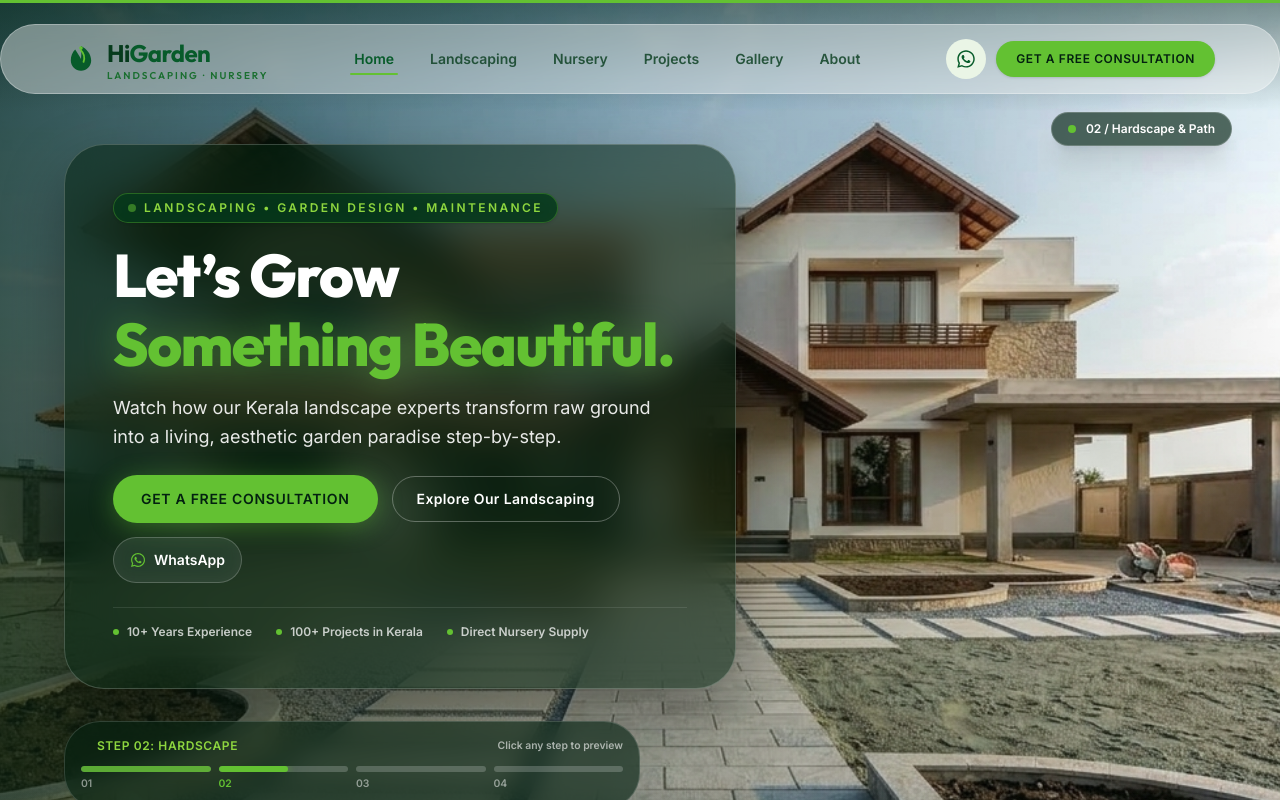
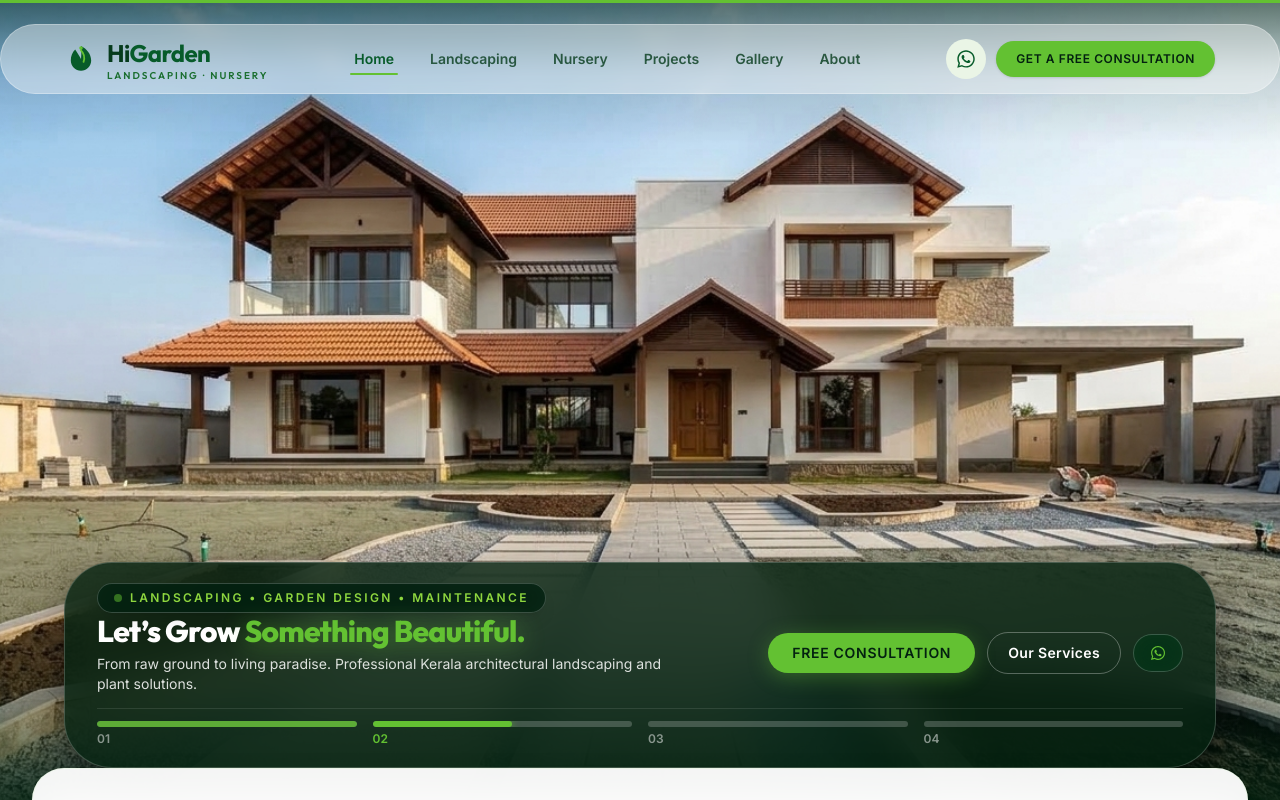
Before and after one commit to Femikf/higarden, a Next.js app: page / in a window 1280 px wide. Shown: the top 800 px of the page. Built offline with nearby package versions, Linux system fonts and the light colour scheme.

Commit message:
feat: make villa hero image 100% visible with compact bottom floating dock for writings

```diff
--- a/components/home/Hero.tsx
+++ b/components/home/Hero.tsx
@@ -3,7 +3,6 @@
 import { useEffect, useState } from "react";
 import Image from "next/image";
 import { motion, AnimatePresence } from "framer-motion";
-import { ChevronDown } from "lucide-react";
 import { FaWhatsapp } from "react-icons/fa6";
 import { MagneticButton } from "@/components/shared/MagneticButton";
 import { usePrefersReducedMotion } from "@/hooks/usePrefersReducedMotion";
@@ -65,10 +64,10 @@ export function Hero() {
 
   return (
     <section
-      className="relative min-h-[100svh] flex items-center overflow-hidden bg-forest-950 py-20 lg:py-24"
+      className="relative min-h-[100svh] flex flex-col justify-between overflow-hidden bg-forest-950"
       aria-label="HiGarden Landscaping Studio"
     >
-      {/* Full-Bleed Grand Panoramic Background Image */}
+      {/* 100% Unobstructed Full-Bleed Panoramic Background Image */}
       <div className="absolute inset-0 scale-105 pointer-events-none">
         <AnimatePresence mode="sync">
           <motion.div
@@ -76,7 +75,7 @@ export function Hero() {
             initial={{ opacity: 0, scale: 1.01 }}
             animate={{
               opacity: 1,
-              scale: prefersReducedMotion ? 1 : 1.04,
+              scale: prefersReducedMotion ? 1 : 1.03,
               transition: {
                 opacity: { duration: 1.1, ease: "easeInOut" },
                 scale: { duration: STAGE_DURATION / 1000 + 0.5, ease: "easeOut" },
@@ -100,132 +99,94 @@ export function Hero() {
         </AnimatePresence>
       </div>
 
-      {/* Gentle Vignettes (Clean & Soft - Keeping 80% of the image in full bright natural sunlight) */}
-      <div className="absolute inset-0 bg-gradient-to-r from-forest-950/70 via-forest-950/25 to-transparent pointer-events-none" />
-      <div className="absolute inset-x-0 bottom-0 h-36 bg-gradient-to-t from-forest-950/85 via-forest-950/30 to-transparent pointer-events-none" />
-      <div className="absolute inset-x-0 top-0 h-28 bg-gradient-to-b from-forest-950/45 to-transparent pointer-events-none" />
+      {/* Gentle Edge Vignettes Only (Middle 80% is 100% crystal clear natural sunlight) */}
+      <div className="absolute inset-x-0 top-0 h-36 bg-gradient-to-b from-forest-950/60 via-forest-950/15 to-transparent pointer-events-none" />
+      <div className="absolute inset-x-0 bottom-0 h-48 bg-gradient-to-t from-forest-950/85 via-forest-950/30 to-transparent pointer-events-none" />
 
-      {/* Floating Status Pill on Top-Right */}
-      <div className="absolute top-28 right-6 lg:right-12 z-20 hidden md:flex items-center gap-2.5 rounded-full border border-white/20 bg-forest-950/65 px-4 py-2 text-xs font-semibold text-white shadow-xl backdrop-blur-md">
-        <span className="size-2 rounded-full bg-higarden-bright animate-ping" />
-        <span>{activeStage.badge}</span>
+      {/* Top Header Row (Non-intrusive) */}
+      <div className="container-hg relative z-20 pt-24 sm:pt-28 flex items-center justify-between gap-4">
+        {/* Eyebrow Badge */}
+        {/* <motion.div
+          initial={{ opacity: 0, y: -12 }}
+          animate={{ opacity: 1, y: 0 }}
+          transition={{ duration: 0.6, delay: 0.15 }}
+          className="inline-flex items-center gap-2 rounded-full border border-white/20 bg-forest-950/75 px-4 py-1.5 text-[0.7rem] sm:text-xs font-bold uppercase tracking-[0.2em] text-higarden-lime shadow-lg backdrop-blur-md"
+        >
+          <span className="size-2 rounded-full bg-higarden-bright animate-pulse" />
+          <span>LANDSCAPING &bull; GARDEN DESIGN &bull; MAINTENANCE</span>
+        </motion.div> */}
+
+        {/* Current Live Stage Pill */}
+
       </div>
 
-      <div className="container-hg relative z-20 flex flex-col justify-between min-h-[calc(100svh-9rem)] pt-12 pb-6">
-        {/* Luxury Glassmorphic Content Card on the Left */}
-        <div className="max-w-2xl rounded-3xl sm:rounded-[2.5rem] border border-white/20 bg-forest-950/55 p-6 sm:p-10 lg:p-12 shadow-[0_25px_60px_rgba(0,0,0,0.35)] backdrop-blur-xl">
-          {/* Eyebrow Badge */}
+      {/* Middle Spacer: Keeps the entire villa house, lawn, and garden completely unobstructed */}
+      <div className="flex-1 pointer-events-none" />
+
+      {/* Compact Bottom Floating Dock: Purely Visible Writings & CTAs */}
+      <div className="container-hg relative z-20 pb-6 sm:pb-8">
         <motion.div
-            initial={{ opacity: 0, y: 16 }}
+          initial={{ opacity: 0, y: 24 }}
+          animate={{ opacity: 1, y: 0 }}
+          transition={{ duration: 0.7, delay: 0.25 }}
+          className="w-full rounded-2xl sm:rounded-3xl border border-white/20 bg-forest-950/80 px-5 py-4 sm:px-8 sm:py-5 shadow-[0_20px_50px_rgba(0,0,0,0.55)] backdrop-blur-xl"
+        >
+          <motion.div
+          initial={{ opacity: 0, y: -12 }}
           animate={{ opacity: 1, y: 0 }}
           transition={{ duration: 0.6, delay: 0.15 }}
-            className="inline-flex items-center gap-2 rounded-full border border-higarden-bright/35 bg-forest-900/80 px-3.5 py-1.5 text-[0.7rem] sm:text-xs font-bold uppercase tracking-[0.2em] text-higarden-lime shadow-sm backdrop-blur-md"
+          className="inline-flex items-center gap-2 rounded-full border border-white/20 bg-forest-950/75 px-4 py-1.5 text-[0.7rem] sm:text-xs font-bold uppercase tracking-[0.2em] text-higarden-lime shadow-lg backdrop-blur-md"
         >
           <span className="size-2 rounded-full bg-higarden-bright animate-pulse" />
           <span>LANDSCAPING &bull; GARDEN DESIGN &bull; MAINTENANCE</span>
         </motion.div>
+          <div className="flex flex-col lg:flex-row lg:items-center lg:justify-between gap-4">
+            {/* Headline & Tagline Lockup */}
+            <div className="flex flex-col gap-1 max-w-xl">
+              <h1 className="font-heading text-xl sm:text-2xl lg:text-3xl font-extrabold tracking-tight text-white leading-tight">
+                <span>Let&rsquo;s Grow </span>
+                <span className="text-higarden-bright drop-shadow-[0_2px_12px_rgba(99,193,50,0.45)]">
+                  Something Beautiful.
+                </span>
+              </h1>
+              <p className="text-xs sm:text-sm text-white/85 font-normal">
+                From raw ground to living paradise. Professional Kerala architectural landscaping and plant solutions.
+              </p>
+            </div>
 
-          {/* Main Headline */}
-          <h1 className="mt-5 font-heading text-3xl sm:text-5xl lg:text-6xl font-extrabold leading-[1.08] tracking-tight text-white text-balance">
-            <motion.span
-              initial={{ opacity: 0, y: 20 }}
-              animate={{ opacity: 1, y: 0 }}
-              transition={{ duration: 0.8, delay: 0.25, ease: [0.16, 1, 0.3, 1] }}
-              className="block"
-            >
-              Let&rsquo;s Grow
-            </motion.span>
-            <motion.span
-              initial={{ opacity: 0, y: 20 }}
-              animate={{ opacity: 1, y: 0 }}
-              transition={{ duration: 0.8, delay: 0.45, ease: [0.16, 1, 0.3, 1] }}
-              className="mt-1 block text-higarden-bright drop-shadow-[0_2px_16px_rgba(99,193,50,0.35)]"
-            >
-              Something Beautiful.
-            </motion.span>
-          </h1>
-
-          {/* Subtitle / Description */}
-          <motion.p
-            initial={{ opacity: 0, y: 16 }}
-            animate={{ opacity: 1, y: 0 }}
-            transition={{ duration: 0.7, delay: 0.6 }}
-            className="mt-4 text-sm sm:text-base lg:text-lg leading-relaxed text-white/90 font-normal max-w-xl"
-          >
-            Watch how our Kerala landscape experts transform raw ground into a living, aesthetic garden paradise step-by-step.
-          </motion.p>
-
-          {/* CTAs */}
-          <motion.div
-            initial={{ opacity: 0, y: 16 }}
-            animate={{ opacity: 1, y: 0 }}
-            transition={{ duration: 0.7, delay: 0.75 }}
-            className="mt-6 flex flex-wrap items-center gap-3.5"
-          >
+            {/* CTAs & WhatsApp */}
+            <div className="flex flex-wrap items-center gap-3">
               <MagneticButton
                 href="/contact"
                 variant="bright"
-              className="px-7 py-3.5 text-xs sm:text-sm uppercase tracking-wider font-extrabold shadow-[0_4px_24px_rgba(99,193,50,0.4)]"
+                className="px-6 py-2.5 text-xs sm:text-sm uppercase tracking-wider font-extrabold shadow-[0_4px_20px_rgba(99,193,50,0.35)]"
               >
-              Get a Free Consultation
+                Free Consultation
               </MagneticButton>
 
               <MagneticButton
                 href="/services"
                 variant="ghost"
-              className="px-6 py-3 text-xs sm:text-sm font-semibold border border-white/30 text-white hover:bg-white/10"
+                className="px-5 py-2.5 text-xs sm:text-sm font-semibold border border-white/30 text-white hover:bg-white/10"
               >
-              Explore Our Landscaping
+                Our Services
               </MagneticButton>
 
               <a
                 href={site.whatsappHref}
                 target="_blank"
                 rel="noopener noreferrer"
-              className="flex items-center gap-2 rounded-full border border-white/20 bg-white/10 px-4 py-3 text-xs sm:text-sm font-semibold text-white backdrop-blur-md transition-all duration-200 hover:border-higarden-bright hover:bg-higarden-bright hover:text-forest-950"
-              aria-label="Chat with HiGarden on WhatsApp"
+                className="flex items-center gap-2 rounded-full border border-white/20 bg-forest-900/60 px-4 py-2.5 text-xs sm:text-sm font-semibold text-white backdrop-blur-md transition-all duration-200 hover:border-higarden-bright hover:bg-higarden-bright hover:text-forest-950"
+                aria-label="Chat on WhatsApp"
               >
                 <FaWhatsapp className="size-4 text-higarden-bright group-hover:text-forest-950" />
-              <span className="hidden sm:inline">WhatsApp</span>
+                <span className="hidden xs:inline">WhatsApp</span>
               </a>
-          </motion.div>
-
-          {/* Quick Trust Highlights */}
-          <motion.div
-            initial={{ opacity: 0 }}
-            animate={{ opacity: 1 }}
-            transition={{ duration: 0.8, delay: 0.9 }}
-            className="mt-6 flex flex-wrap items-center gap-4 sm:gap-6 border-t border-white/10 pt-4 text-[0.7rem] sm:text-xs font-semibold text-white/75"
-          >
-            <div className="flex items-center gap-2">
-              <span className="size-1.5 rounded-full bg-higarden-bright" />
-              <span>10+ Years Experience</span>
             </div>
-            <div className="flex items-center gap-2">
-              <span className="size-1.5 rounded-full bg-higarden-bright" />
-              <span>100+ Projects in Kerala</span>
-            </div>
-            <div className="flex items-center gap-2">
-              <span className="size-1.5 rounded-full bg-higarden-bright" />
-              <span>Direct Nursery Supply</span>
-            </div>
-          </motion.div>
           </div>
 
-        {/* Minimalist 4-Stage Scrubber at the Bottom */}
-        <div className="mt-8 flex w-full max-w-xl flex-col gap-2 rounded-2xl border border-white/15 bg-forest-950/60 p-3 sm:p-4 backdrop-blur-md">
-          <div className="flex items-center justify-between text-xs font-bold text-white/90">
-            <div className="flex items-center gap-2">
-              <span className="size-2 rounded-full bg-higarden-bright animate-ping" />
-              <span className="text-higarden-lime uppercase tracking-wider text-[0.65rem] sm:text-xs">
-                Step {activeStage.step}: {activeStage.phase}
-              </span>
-            </div>
-            <span className="text-[0.65rem] text-white/60">Click any step to preview</span>
-          </div>
-
-          {/* 4 Segmented Progress Bars */}
-          <div className="grid grid-cols-4 gap-2 pt-1">
+          {/* Minimal 4-Stage Progress Scrubber */}
+          <div className="mt-3.5 pt-3 border-t border-white/10 grid grid-cols-4 gap-2 sm:gap-4">
             {STAGES.map((stage, idx) => {
               const isActive = idx === currentStep;
               const isPast = idx < currentStep;
@@ -241,7 +202,7 @@ export function Hero() {
                   <div className="relative h-1.5 w-full overflow-hidden rounded-full bg-white/20">
                     {isActive ? (
                       <motion.div
-                        key={`bar-${currentStep}`}
+                        key={`progress-${currentStep}`}
                         initial={{ width: "0%" }}
                         animate={{ width: "100%" }}
                         transition={{ duration: STAGE_DURATION / 1000, ease: "linear" }}
@@ -255,13 +216,17 @@ export function Hero() {
                       />
                     )}
                   </div>
-                  <div className="mt-1 flex items-center justify-between text-[0.65rem] font-bold">
-                    <span className={isActive ? "text-higarden-bright" : "text-white/50 group-hover:text-white/80"}>
+                  <div className="mt-1 flex items-center justify-between text-[0.65rem] sm:text-xs font-bold">
+                    <span
+                      className={
+                        isActive ? "text-higarden-bright" : "text-white/50 group-hover:text-white/80"
+                      }
+                    >
                       {stage.step}
                     </span>
                     <span
                       className={`truncate hidden xs:inline ${
-                        isActive ? "text-white" : "text-white/40 group-hover:text-white/70"
+                        isActive ? "text-white" : "text-white/50 group-hover:text-white/80"
                       }`}
                     >
                       {stage.phase}
@@ -271,18 +236,8 @@ export function Hero() {
               );
             })}
           </div>
+        </motion.div>
       </div>
-      </div>
-
-      {/* Subtle Scroll Indicator */}
-      <motion.div
-        initial={{ opacity: 0 }}
-        animate={{ opacity: 1 }}
-        transition={{ delay: 1.2, duration: 0.6 }}
-        className="absolute bottom-3 left-1/2 z-20 flex -translate-x-1/2 flex-col items-center gap-1 text-white/50 pointer-events-none hidden sm:flex"
-      >
-        <ChevronDown className="size-4 animate-bounce" aria-hidden="true" />
-      </motion.div>
     </section>
   );
 }
```
Lines whose indentation alone changed are shown as unchanged.
